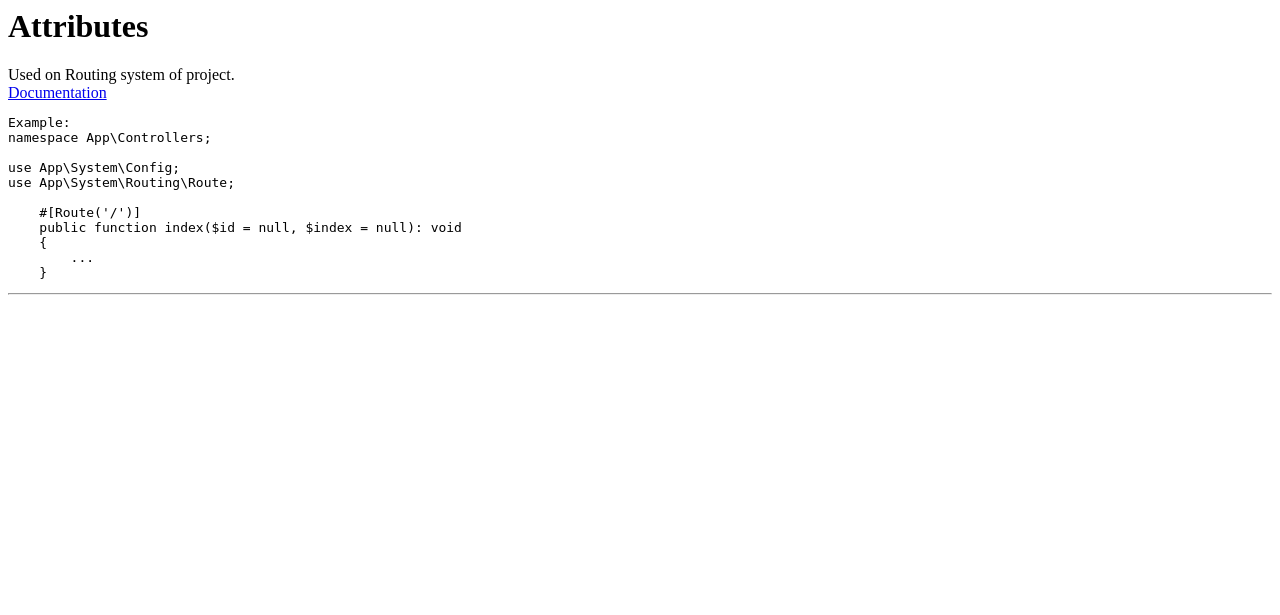
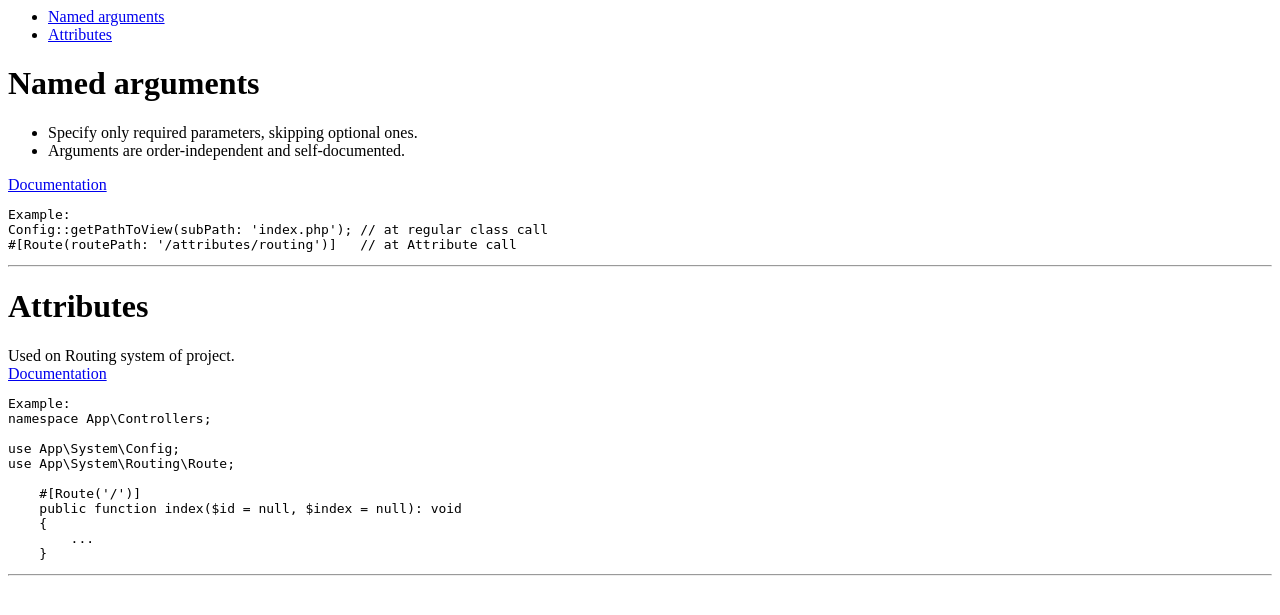
Before and after one commit to slavkaa/docker-experiments, a PHP site: page / in a window 1280 px wide. Shown: the top 615 px of the page. Run offline with PHP 8.4, Linux system fonts and the light colour scheme.

Commit message:
Experiment 6. PHP 8.0 What is new. Named arguments.

```diff
--- a/006_php_8_0/php-app/src/Controllers/IndexController.php
+++ b/006_php_8_0/php-app/src/Controllers/IndexController.php
@@ -9,6 +9,6 @@ class IndexController
     #[Route('/')]
     public function index($id = null, $index = null): void
     {
-        require_once Config::getPathToView('index.php');
+        require_once Config::getPathToView(subPath: 'index.php');
     }
 }
--- a/006_php_8_0/php-app/src/views/IndexController/index.php
+++ b/006_php_8_0/php-app/src/views/IndexController/index.php
@@ -1,3 +1,9 @@
+
+<ul>
+    <li><a href="#named-arguments">Named arguments</a></li>
+    <li><a href="#attributes">Attributes</a></li>
+</ul>
+
 <?php
-
+require_once __DIR__ . '/partials/named_arguments.php';
 require_once __DIR__ . '/partials/attributes.php';
--- a/006_php_8_0/php-app/src/views/IndexController/partials/attributes.php
+++ b/006_php_8_0/php-app/src/views/IndexController/partials/attributes.php
@@ -1,3 +1,4 @@
+<a id="attributes"></a>
 <h1>Attributes</h1>
 <span>
     Used on Routing system of project.<br/>
--- /dev/null
+++ b/006_php_8_0/php-app/src/views/IndexController/partials/named_arguments.php
@@ -0,0 +1,17 @@
+<a id="named-arguments"></a>
+<h1>Named arguments</h1>
+<span>
+    <ul>
+        <li>Specify only required parameters, skipping optional ones.</li>
+        <li>Arguments are order-independent and self-documented.</li>
+    </ul>
+    <a href="https://www.php.net/manual/en/language.attributes.php">Documentation</a>
+</span>
+
+<pre>
+Example:
+Config::getPathToView(subPath: 'index.php'); // at regular class call
+#[Route(routePath: '/attributes/routing')]   // at Attribute call
+</pre>
+
+<hr/>
```
Also changed, not shown: 006_php_8_0/readme.md, 1 other file.
